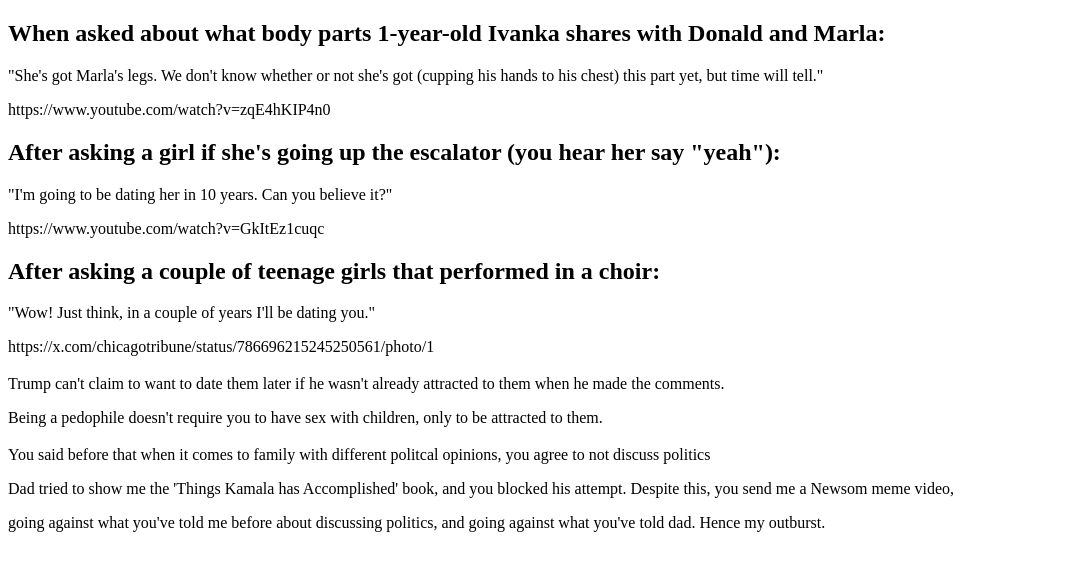
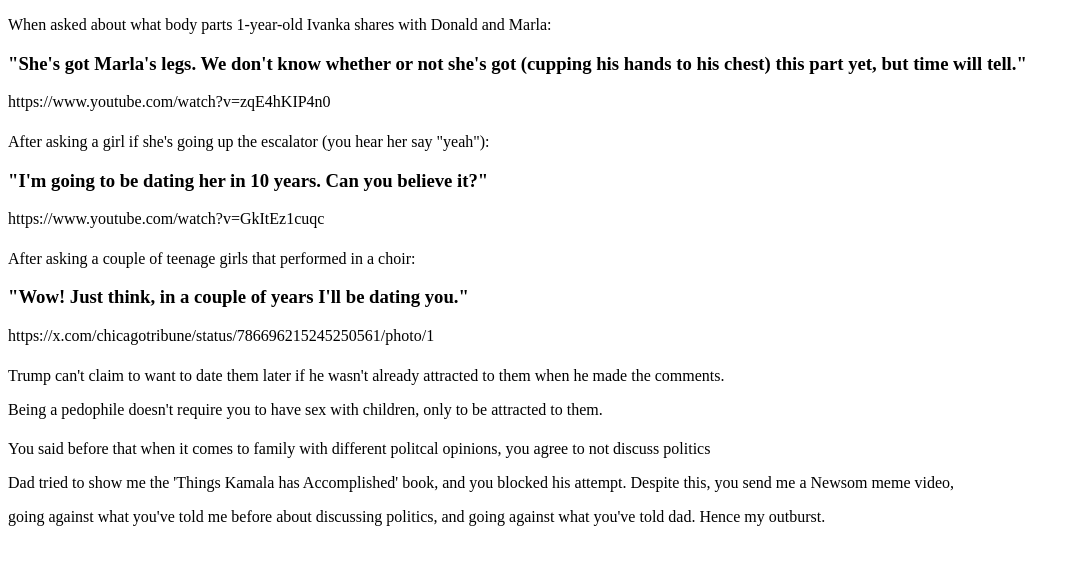
Before and after one commit to Tervers/odin-recipes, a plain HTML site: page index.html in a window 1280 px wide. Shown: the whole page, without its empty margins (0-1080 px from the left). Drawn offline with Linux system fonts and the light colour scheme.

Commit message:
Formatting

```diff
--- a/index.html
+++ b/index.html
@@ -5,22 +5,22 @@
     <title>Cheeseburger</title>
   </head>
   <body>
-    <h2>When asked about what body parts 1-year-old Ivanka shares with Donald and Marla:</h2>
-    <p>"She's got Marla's legs. We don't know whether or not she's got (cupping his hands to his chest) this part yet, but time will tell."</p>
-    <p>https://www.youtube.com/watch?v=zqE4hKIP4n0</p>
-    <h3></h3>
-    <h2>After asking a girl if she's going up the escalator (you hear her say "yeah"):</h2>
-    <p>"I'm going to be dating her in 10 years. Can you believe it?"</p>
-    <p>https://www.youtube.com/watch?v=GkItEz1cuqc</p>
-    <h3></h3>
-    <h2>After asking a couple of teenage girls that performed in a choir:</h2>
-    <p>"Wow! Just think, in a couple of years I'll be dating you."</p>
-    <p>https://x.com/chicagotribune/status/786696215245250561/photo/1
-    <h3></h3>
-    <h3></h3>
+    <p>When asked about what body parts 1-year-old Ivanka shares with Donald and Marla:</p>
+    <h3>"She's got Marla's legs. We don't know whether or not she's got (cupping his hands to his chest) this part yet, but time will tell."</h3>
+    <a>https://www.youtube.com/watch?v=zqE4hKIP4n0</a>
+    <h1></h1>
+    <p>After asking a girl if she's going up the escalator (you hear her say "yeah"):</p>
+    <h3>"I'm going to be dating her in 10 years. Can you believe it?"</h3>
+    <a>https://www.youtube.com/watch?v=GkItEz1cuqc</a>
+    <h1></h1>
+    <p>After asking a couple of teenage girls that performed in a choir:</p>
+    <h3>"Wow! Just think, in a couple of years I'll be dating you."</h3>
+    <a>https://x.com/chicagotribune/status/786696215245250561/photo/1</a>
+    <h1></h1>
+    <h1></h1>
     <p>Trump can't claim to want to date them later if he wasn't already attracted to them when he made the comments.</p>
     <p>Being a pedophile doesn't require you to have sex with children, only to be attracted to them.</p>
-    <h3></h3>
+    <h1></h1>
     <p>You said before that when it comes to family with different politcal opinions, you agree to not discuss politics</p>
     <p>Dad tried to show me the 'Things Kamala has Accomplished' book, and you blocked his attempt. Despite this, you send me a Newsom meme video,</p>
     <p>    going against what you've told me before about discussing politics, and going against what you've told dad. Hence my outburst.<p>
```
